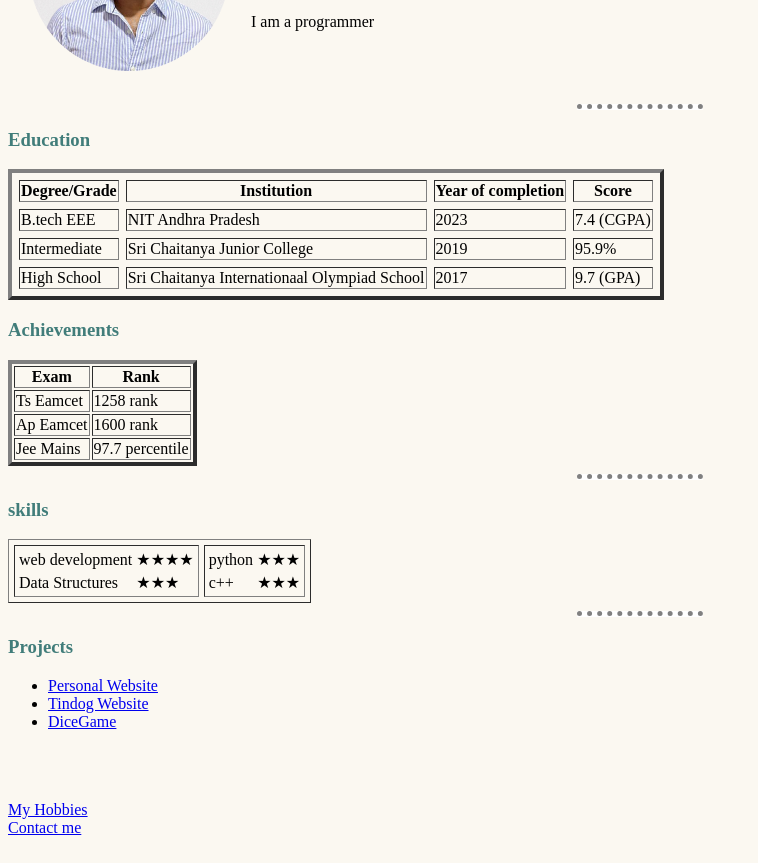
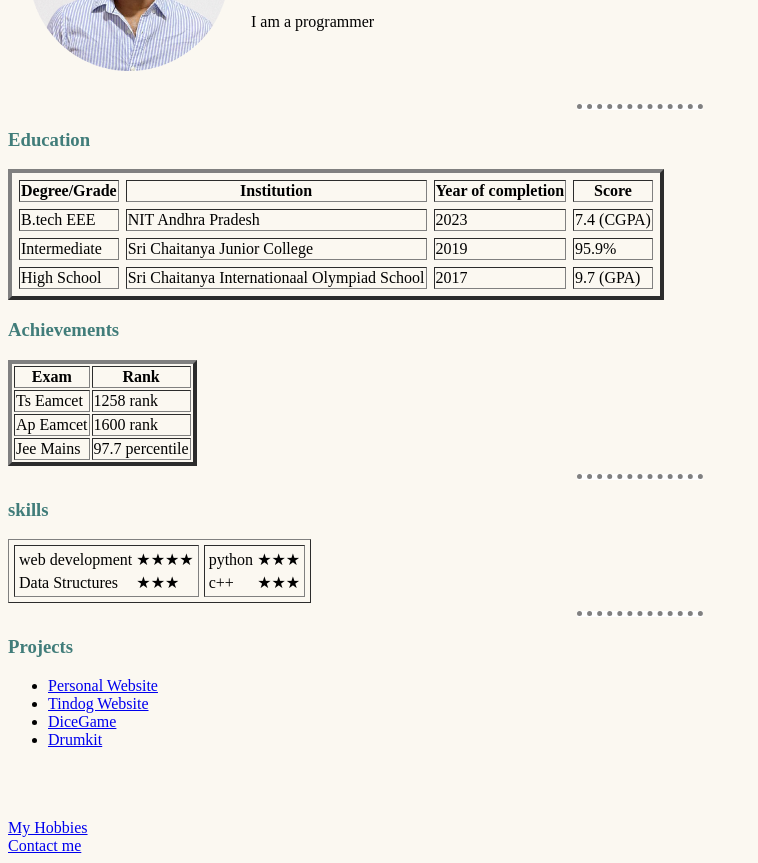
Before and after one commit to saketh554/cv, a plain HTML site: page index.html in a window 1280 px wide. Shown: the part 158-1021 px from the top of the page, without its empty margins (0-758 px from the left). Drawn offline with Linux system fonts and the light colour scheme.

Commit message:
Update index.html

```diff
--- a/index.html
+++ b/index.html
@@ -109,6 +109,7 @@
   <li><a href="https://saketh554.github.io/Personal-Website/">Personal Website</a></li>
   <li><a href="https://saketh554.github.io/tindog/">Tindog Website</a></li>
   <li> <a href="https://saketh554.github.io/DiceGame/">DiceGame</a></li>
+  <li> <a href="https://saketh554.github.io/DiceGame/">Drumkit</a></li>
 </ul>
 <br>
 <br>
```
